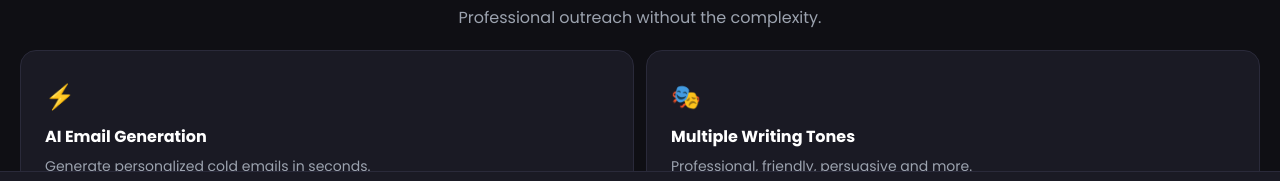
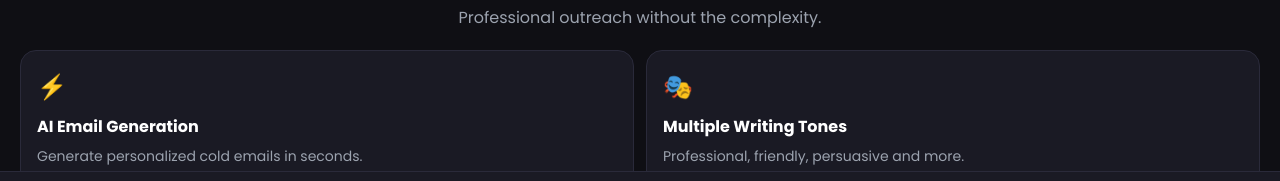
Before and after one commit to shreyanshetty211-svg/coldflow-app, a website: page index.html in a window 1280 px wide. Shown: the part 538-719 px from the top of the page. Drawn offline with Linux system fonts and the light colour scheme.

Commit message:
compact feature cards

```diff
--- a/index.html
+++ b/index.html
@@ -609,7 +609,7 @@ textarea.form-input { min-height: 90px; resize: none; }
   background: #1a1a24;
   border: 1px solid #2a2a3a;
   border-radius: 16px;
-  padding: 28px 24px;
+  padding: 18px 16px;
   transition: border-color 0.2s, transform 0.2s, box-shadow 0.2s;
 }
 .feature-card:hover {
```
